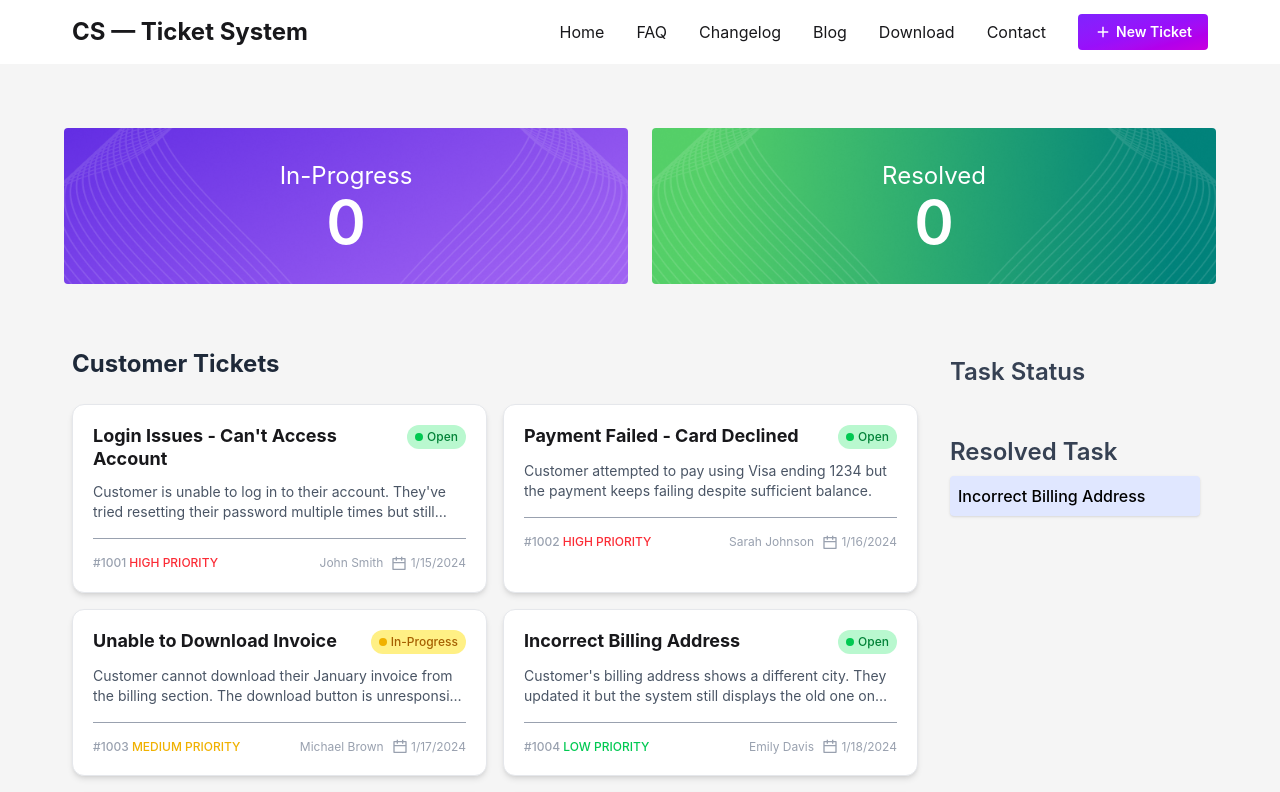
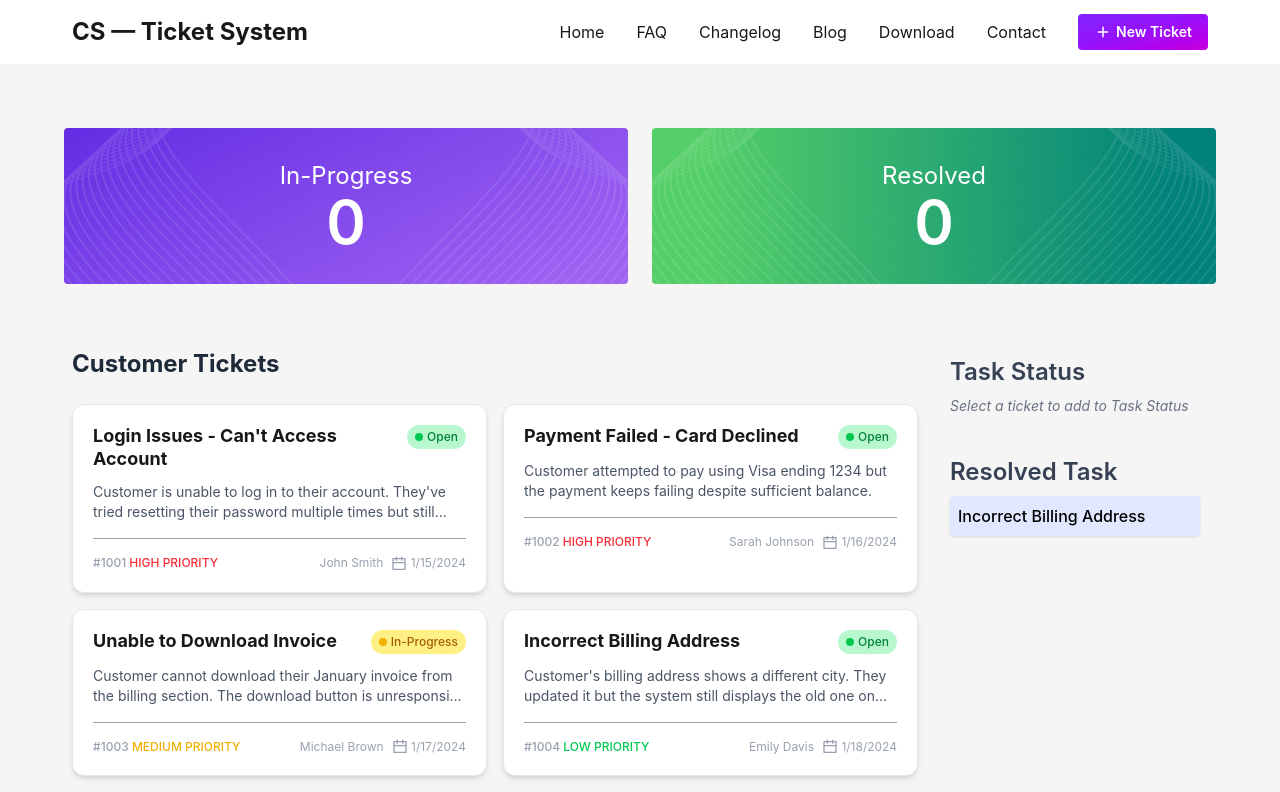
Before and after one commit to hasanujjamanjibon/customer-tickets-projects-assignment, a React (Vite) app: page / in a window 1280 px wide. Shown: the top 792 px of the page. Built offline with nearby package versions, Linux system fonts and the light colour scheme.

Commit message:
add sweetalert when same data already  & added new Task

```diff
--- a/package.json
+++ b/package.json
@@ -15,6 +15,7 @@
     "react": "^19.2.0",
     "react-dom": "^19.2.0",
     "remixicon": "^4.9.1",
+    "sweetalert2": "^11.26.21",
     "tailwindcss": "^4.2.1"
   },
   "devDependencies": {
--- a/src/App.jsx
+++ b/src/App.jsx
@@ -2,6 +2,7 @@ import { useEffect, useState } from 'react';
 import AnalyticsOverview from './components/AnalyticsOverview/AnalyticsOverview';
 import DashboardSummary from './components/DashboardSummary/DashboardSummary';
 import NavBar from './components/Navbar/NavBar';
+import Swal from 'sweetalert2';
 
 function App() {
   const [inProgressData, setInProgressData] = useState([]);
@@ -10,12 +11,22 @@ function App() {
     const existingData = JSON.parse(localStorage.getItem('in-progress')) || [];
     const isDuplicate = existingData.find((id) => id === CardID);
     if (isDuplicate) {
-      alert('Already Added');
-      return;
+      return Swal.fire({
+        icon: 'error',
+        title: 'Already Added!',
+        showConfirmButton: false,
+        timer: 1000,
+      });
     }
     const updatedTask = [...existingData, CardID];
     localStorage.setItem('in-progress', JSON.stringify(updatedTask));
     setInProgressData(updatedTask);
+    return Swal.fire({
+      icon: 'success',
+      title: 'New Tickets Added!',
+      showConfirmButton: false,
+      timer: 1000,
+    });
   };
 
   useEffect(() => {
@@ -32,7 +43,10 @@ function App() {
     <div>
       <NavBar />
       <AnalyticsOverview inProgressData={inProgressData} />
-      <DashboardSummary submitOnTaskStatus={submitOnTaskStatus} inProgressData={inProgressData} />
+      <DashboardSummary
+        submitOnTaskStatus={submitOnTaskStatus}
+        inProgressData={inProgressData}
+      />
     </div>
   );
 }
--- a/src/components/DashboardSummary/DashboardSummary.jsx
+++ b/src/components/DashboardSummary/DashboardSummary.jsx
@@ -1,10 +1,8 @@
-import { RiCalendarLine } from '@remixicon/react';
 import { useEffect, useState } from 'react';
 import TicketCard from '../TicketCard/TicketCard';
 import TaskStatusCard from '../TaskStatusCard/TaskStatusCard';
 
 const DashboardSummary = ({ submitOnTaskStatus, inProgressData }) => {
-
   const [tickets, setTickets] = useState([]);
   const [loading, setLoading] = useState(true);
 
@@ -36,13 +34,16 @@ const DashboardSummary = ({ submitOnTaskStatus, inProgressData }) => {
             Task Status
           </h2>
           <div className='space-y-3'>
-            {matchedTasks?.map((task) => (
-              <TaskStatusCard key={task?.id} task={task} />
-            ))}
+            {matchedTasks.lenth > 0 ? (
+              matchedTasks?.map((task) => (
+                <TaskStatusCard key={task?.id} task={task} />
+              ))
+            ) : (
+              <p className='text-sm text-gray-500 italic'>
+                Select a ticket to add to Task Status
+              </p>
+            )}
           </div>
-          {/* <p className='text-sm text-gray-500 italic'>
-            Select a ticket to add to Task Status
-          </p> */}
         </div>
 
         <div className='p-2 rounded-sm '>
--- a/src/index.css
+++ b/src/index.css
@@ -3,13 +3,3 @@
 @plugin "daisyui" {
   themes: light --default;
 }
-
-@theme {
-  /* --breakpoint-sm: '640px';
-  --breakpoint-md: '768 px';
-  --breakpoint-lg: '960px'; */
-  /* --breakpoint-xl: '1200px'; */
-  /* --breakpoint-2xl: '1400px';
-  --breakpoint-3xl: '1600px'; */
-
-}
```
Also changed, not shown: src/components/AnalyticsOverview/AnalyticsOverview.jsx (+0 -12 lines), 1 other file (tests, documents, lock files or other folders).
